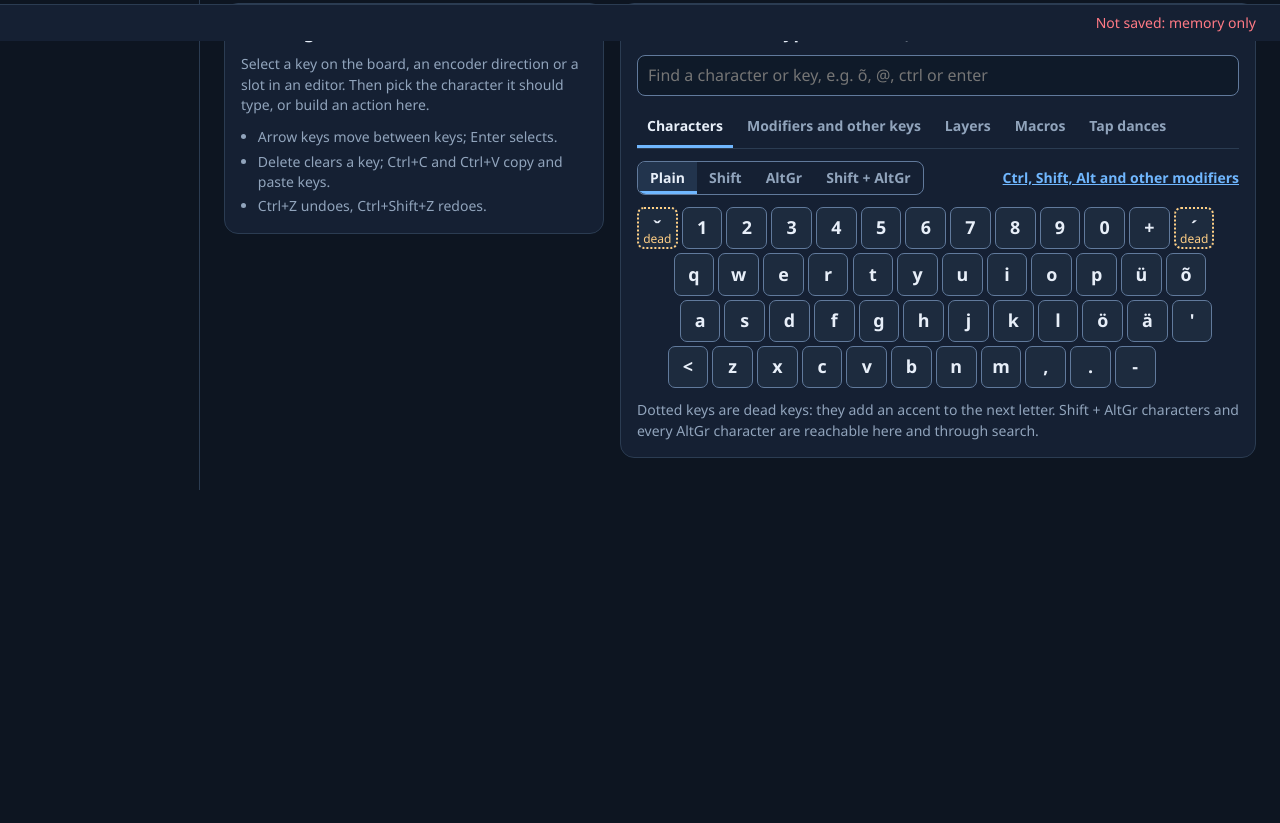
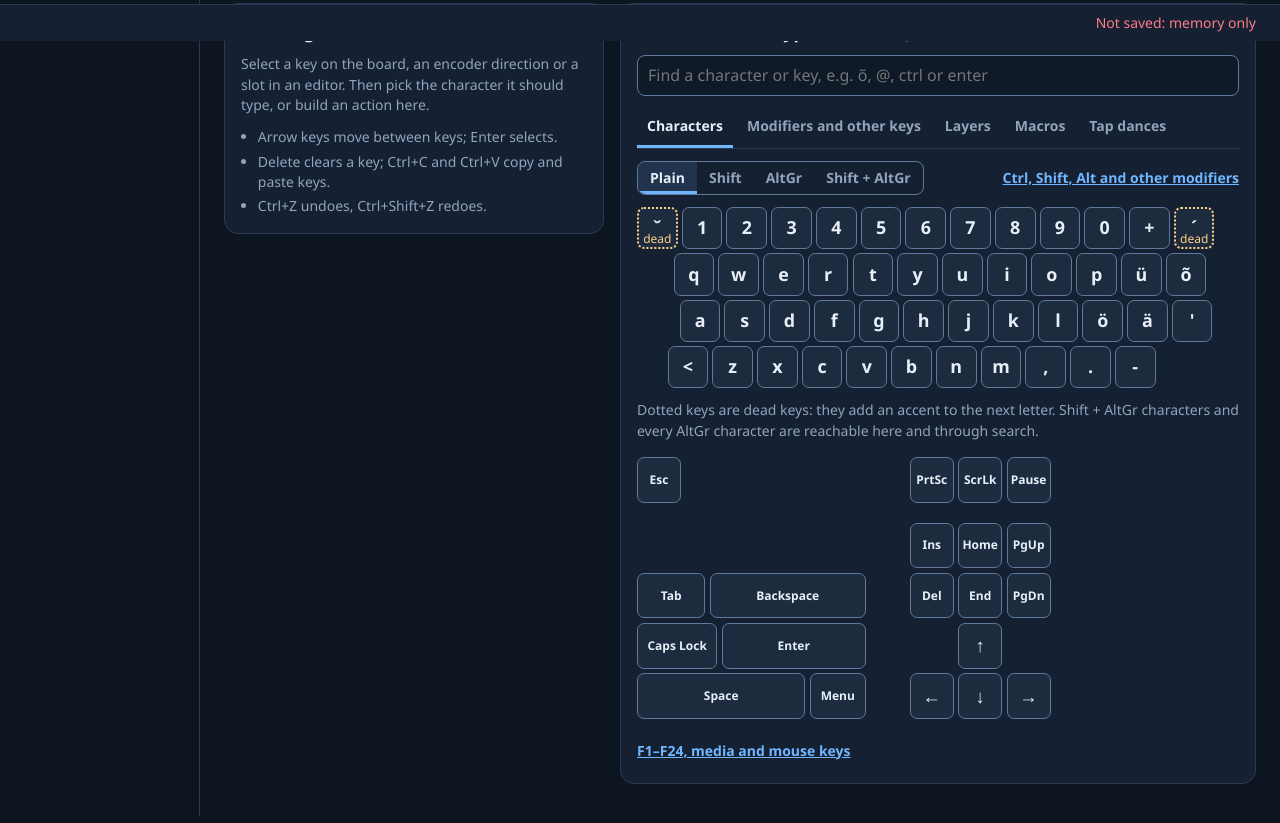
Before and after one commit to fwhskr/kyria-v4-setup, a plain HTML site: page keymap-studio/index.html in a window 1280 px wide. Shown: the part 759-1582 px from the top of the page. Before the commit the page ends 1286 px from the top, so only its background shows below. Drawn offline with Linux system fonts and the light colour scheme; no server answers.

Commit message:
keymap-studio: Insert, Delete, Home, End, Page Up/Down, Scroll Lock and arrows on the Characters tab
The owner could not find these keys: they were only under the "Editing and
navigation" chip on the second tab, and search missed common names such as
scrlk, prtsc, pgdn and bksp.

- Below the Estonian keyboard, the Characters tab shows Esc, Tab, Backspace,
  Caps Lock, Enter, Space, Menu, PrtSc, ScrLk, Pause, Ins, Home, PgUp, Del,
  End, PgDn and the arrows as keycaps placed like a full-size board's. They
  assign through the same path as the character keys, so a hold action is
  kept. Full names and keycodes are in aria-label and title. Keys stay at
  least 44 px and the two blocks wrap at 390 px.
- A link opens the Function keys category for F1-F24.
- Search knows scrlk, prtsc, pgup, pgdn, ins, del, bksp, esc, caps, menu,
  break, arrow, return and similar names as picker-only words, not catalog
  aliases (those are accepted as Vial keycodes). Catalog aliases also match
  without KC_. Ranking is a pure helper, rankKeycodes.
- tests/picker-navkeys.test.js covers the cluster, assignment, hold kept,
  the link and the search names; the DOM stand-in moves to tests/fake-dom.js.

```diff
--- a/keymap-studio/src/app/picker.js
+++ b/keymap-studio/src/app/picker.js
@@ -21,6 +21,48 @@
     {id: 'chars', label: 'Characters'}, {id: 'keys', label: 'Modifiers and other keys'}, {id: 'layers', label: 'Layers'},
     {id: 'macros', label: 'Macros'}, {id: 'tapdances', label: 'Tap dances'}
   ];
+  // Non-character keys beside the Estonian keyboard, placed as on a full-size board (owner: "lacks
+  // functionality to configure ins, del, home, end, scrlk, pgup, pgdown"). w is the width in key units;
+  // w 0 fills the rest of the row. Rows after the function row sit at the bottom, like the keys they stand for.
+  const NAV_CLUSTER = [
+    {id: 'nk-edit', rows: [
+      [{id: 'KC_ESCAPE', text: 'Esc', name: 'Escape'}],
+      [{id: 'KC_TAB', text: 'Tab', name: 'Tab', w: 1.5}, {id: 'KC_BSPACE', text: 'Backspace', name: 'Backspace', w: 0}],
+      [{id: 'KC_CAPSLOCK', text: 'Caps Lock', name: 'Caps Lock', w: 1.75}, {id: 'KC_ENTER', text: 'Enter', name: 'Enter', w: 0}],
+      [{id: 'KC_SPACE', text: 'Space', name: 'Space', w: 0}, {id: 'KC_APPLICATION', text: 'Menu', name: 'Menu (application key)', w: 1.25}]
+    ]},
+    {id: 'nk-nav', rows: [
+      [{id: 'KC_PSCREEN', text: 'PrtSc', name: 'Print Screen'}, {id: 'KC_SCROLLLOCK', text: 'ScrLk', name: 'Scroll Lock'}, {id: 'KC_PAUSE', text: 'Pause', name: 'Pause / Break'}],
+      [{id: 'KC_INSERT', text: 'Ins', name: 'Insert'}, {id: 'KC_HOME', text: 'Home', name: 'Home'}, {id: 'KC_PGUP', text: 'PgUp', name: 'Page Up'}],
+      [{id: 'KC_DELETE', text: 'Del', name: 'Delete'}, {id: 'KC_END', text: 'End', name: 'End'}, {id: 'KC_PGDOWN', text: 'PgDn', name: 'Page Down'}],
+      [{id: 'KC_UP', text: '\u2191', name: 'Up arrow', arrow: true, skip: 1}],
+      [{id: 'KC_LEFT', text: '\u2190', name: 'Left arrow', arrow: true}, {id: 'KC_DOWN', text: '\u2193', name: 'Down arrow', arrow: true},
+        {id: 'KC_RIGHT', text: '\u2192', name: 'Right arrow', arrow: true}]
+    ]}
+  ];
+  // Search-only names people type for these keys. They are not catalog aliases, because catalog
+  // aliases are accepted as Vial keycodes and none of these is one.
+  const SEARCH_WORDS = {
+    KC_SCROLLLOCK: ['scrlk', 'scroll', 'scroll lock', 'scrolllock'],
+    KC_PSCREEN: ['prtsc', 'prtscr', 'prtscn', 'print', 'print screen', 'printscreen'],
+    KC_PAUSE: ['pause', 'break', 'pause break', 'pause/break'],
+    KC_INSERT: ['ins', 'insert'],
+    KC_DELETE: ['del', 'delete'],
+    KC_HOME: ['home'],
+    KC_END: ['end'],
+    KC_PGUP: ['pgup', 'page up', 'pageup'],
+    KC_PGDOWN: ['pgdn', 'pgdown', 'page down', 'pagedown'],
+    KC_BSPACE: ['bksp', 'backspace', 'back space'],
+    KC_ESCAPE: ['esc', 'escape'],
+    KC_CAPSLOCK: ['caps', 'caps lock', 'capslock'],
+    KC_APPLICATION: ['menu', 'app', 'application', 'context menu'],
+    KC_ENTER: ['enter', 'return'],
+    KC_SPACE: ['space', 'spacebar'],
+    KC_LEFT: ['arrow', 'left', 'left arrow', 'arrow left'],
+    KC_RIGHT: ['arrow', 'right', 'right arrow', 'arrow right'],
+    KC_UP: ['arrow', 'up', 'up arrow', 'arrow up'],
+    KC_DOWN: ['arrow', 'down', 'down arrow', 'arrow down']
+  };
   const DEAD_NAMES = {'\u02c7': 'caron', '~': 'tilde', '\u00b4': 'acute accent', '`': 'grave accent', '\u00a8': 'diaeresis', '\u02da': 'ring above',
     '^': 'circumflex', '\u02dd': 'double acute', '\u02d8': 'breve', '\u02d9': 'dot above', '\u00b8': 'cedilla', '\u00af': 'macron', '\u02db': 'ogonek'};
 
@@ -121,13 +163,40 @@
         h('span', {text: lv.label}))));
   }
 
-  function showModifiers() {
+  function navCluster() {
+    const key = k => h('button', {type: 'button', class: ['pk', 'nk-key', k.arrow && 'is-arrow', k.w === 0 && 'is-fill'],
+      style: k.w ? {'--w': String(k.w)} : undefined, 'aria-label': `${k.name} (${k.id})`, title: `${k.name} (${k.id})`, 'data-fid': `nk:${k.id}`,
+      on: {click: () => assign(k.id, k.name)}},
+    h('span', {class: 'nk-text', 'aria-hidden': 'true', text: k.text}));
+    return h('div', {class: 'nk', role: 'group', 'aria-label': 'Editing and navigation keys'},
+      NAV_CLUSTER.map(g => h('div', {class: ['nk-group', g.id]}, g.rows.map(row => h('div', {class: 'nk-row'},
+        row[0].skip ? h('span', {class: 'nk-skip', 'aria-hidden': 'true'}) : null, row.map(key))))),
+      h('button', {type: 'button', class: 'link nk-more', 'data-fid': 'show-function-keys', text: 'F1\u2013F24, media and mouse keys', on: {click: () => showKeys('function')}}));
+  }
+
+  function showKeys(category) {
     const ui = A.store.ui;
-    ui.pickerTab = 'keys'; ui.keyCategory = 'modifiers'; ui.search = '';
+    ui.pickerTab = 'keys'; ui.keyCategory = category; ui.search = '';
     S.render('ptab:keys');
   }
+  const showModifiers = () => showKeys('modifiers');
 
   /* ---------- search ---------- */
+  // Catalog entries matching a name query: exact name first, then prefix, then substring, each in catalog order.
+  function rankKeycodes(query, entries) {
+    const ql = String(query).trim().toLowerCase();
+    if (!ql) return [];
+    const rank = e => {
+      const names = [e.label, e.id, e.id.replace(/^KC_/, '')]
+        .concat((e.aliases || []).flatMap(a => [a, String(a).replace(/^KC_/, '')]), SEARCH_WORDS[e.id] || [])
+        .map(x => String(x).toLowerCase());
+      if (names.some(x => x === ql)) return 0;
+      if (names.some(x => x.startsWith(ql))) return 1;
+      return names.some(x => x.includes(ql)) ? 2 : -1;
+    };
+    return entries.map((e, i) => ({e, r: rank(e), i})).filter(x => x.r >= 0).sort((a, b) => a.r - b.r || a.i - b.i).map(x => x.e);
+  }
+
   function searchResults(q) {
     const out = [];
     const query = q.trim();
@@ -160,15 +229,8 @@
     if (query.length >= 2 || (!single && query.length >= 1)) {
       const ql = query.toLowerCase();
       const entries = S.guard(() => KS.keycodes.catalog, []) || [];
-      const rank = e => {
-        const names = [e.label, e.id, e.id.replace(/^KC_/, '')].concat(e.aliases || []).map(x => String(x).toLowerCase());
-        if (names.some(x => x === ql)) return 0;
-        if (names.some(x => x.startsWith(ql))) return 1;
-        return names.some(x => x.includes(ql)) ? 2 : -1;
-      };
-      const matches = entries.map((e, i) => ({e, r: rank(e), i})).filter(x => x.r >= 0).sort((a, b) => a.r - b.r || a.i - b.i);
       let n = 0;
-      for (const {e} of matches) {
+      for (const e of rankKeycodes(query, entries)) {
         if (n >= 30) break;
         const legend = S.legendFor(e.id);
         out.push(h('button', {type: 'button', class: 'result', 'data-fid': `res:${e.id}`, 'aria-label': `${legend.a11y || e.label} (${e.id})`,
@@ -272,7 +334,8 @@
         h('div', {class: 'pk-toolbar'}, levelSwitch(),
           h('button', {type: 'button', class: 'link pk-modifiers', 'data-fid': 'show-modifiers', text: 'Ctrl, Shift, Alt and other modifiers', on: {click: showModifiers}})),
         charKeyboard(),
-        h('p', {class: 'hint', text: 'Dotted keys are dead keys: they add an accent to the next letter. Shift + AltGr characters and every AltGr character are reachable here and through search.'}));
+        h('p', {class: 'hint', text: 'Dotted keys are dead keys: they add an accent to the next letter. Shift + AltGr characters and every AltGr character are reachable here and through search.'}),
+        navCluster());
       else if (ui.pickerTab === 'keys') container.append(keysTab());
       else if (ui.pickerTab === 'layers') container.append(layersTab());
       else if (ui.pickerTab === 'macros') container.append(macrosTab());
@@ -287,5 +350,5 @@
       tabs, body);
   }
 
-  A.picker = {render, assign, codeFor, hidOf, outputOf, describeChar, keyNameFor, ROWS};
+  A.picker = {render, assign, codeFor, hidOf, outputOf, describeChar, keyNameFor, rankKeycodes, ROWS, NAV_CLUSTER};
 })(globalThis.KyriaStudio = globalThis.KyriaStudio || {});
--- a/keymap-studio/styles/studio.css
+++ b/keymap-studio/styles/studio.css
@@ -224,6 +224,24 @@
   .pk-dead { position: absolute; bottom: 2px; left: 0; right: 0; font-size: 12px; color: var(--level-shift); line-height: 1; }
   .pk.is-dead { border-style: dotted; border-width: 2px; border-color: var(--level-shift); }
   .pk.is-empty { background: var(--surface-app); border-color: var(--keycap-empty-line); cursor: default; }
+  /* Editing and navigation keys: the character board's keycap unit, never below a 44 px touch target. */
+  .nk {
+    --nu: clamp(44px, calc((100cqi - 8px) / 14.6), 54px); --ng: calc(var(--nu) * 0.1);
+    display: flex; flex-wrap: wrap; align-items: stretch; gap: var(--space-4) var(--nu); margin-top: var(--space-4);
+  }
+  .nk-group { display: flex; flex-direction: column; gap: var(--ng); }
+  .nk-edit { width: calc(var(--nu) * 5 + var(--ng) * 2); }
+  .nk-row { display: flex; gap: var(--ng); }
+  .nk-row:first-child { margin-bottom: calc(var(--nu) * 0.35); }
+  /* Tab, Caps and Space line up with the Delete, arrow-up and arrow rows, as on a full-size board. */
+  .nk-edit .nk-row:nth-child(2) { margin-top: auto; }
+  .nk-skip { width: var(--nu); flex: none; }
+  .nk-key { --u: var(--nu); width: calc(var(--w, 1) * var(--nu) + (var(--w, 1) - 1) * var(--ng)); }
+  .nk-key.is-fill { flex: 1 1 auto; }
+  .nk-key:active { background: var(--surface-selected); }
+  .nk-text { font-family: var(--font-legend); font-size: clamp(12px, calc(var(--nu) * 0.27), 15px); font-weight: 600; line-height: 1; white-space: nowrap; }
+  .nk-key.is-arrow .nk-text { font-size: max(18px, calc(var(--nu) * 0.42)); }
+  .nk-more { align-self: flex-end; min-height: 32px; padding: 4px 0; font-weight: 600; }
   .results { display: flex; flex-direction: column; gap: 6px; max-height: 360px; overflow-y: auto; }
   .result {
     display: grid; grid-template-columns: 56px minmax(0, 1fr) auto; align-items: center; gap: var(--space-3);
```
Also changed, not shown: keymap-studio/tests/fake-dom.js (added, +48 -0 lines), keymap-studio/tests/picker-modifiers.test.js (+1 -42 lines), keymap-studio/tests/picker-navkeys.test.js (added, +137 -0 lines), 2 other files.
